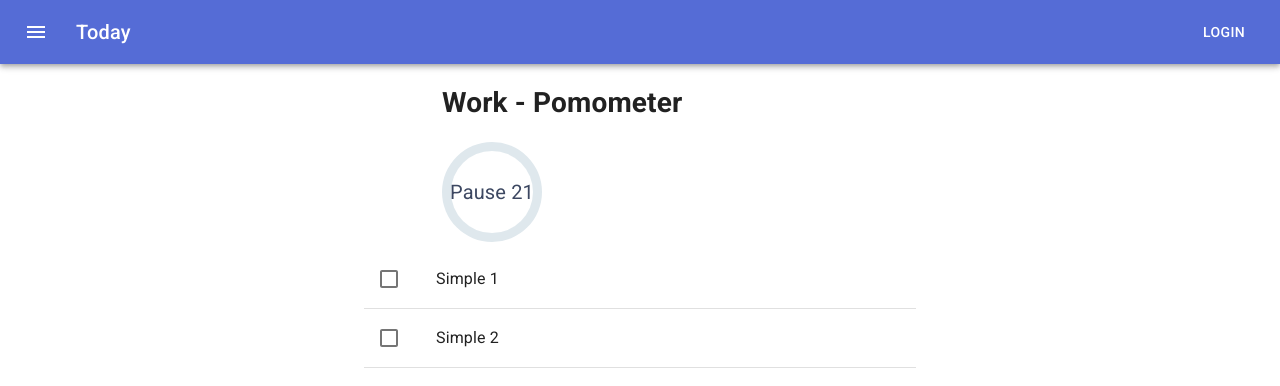
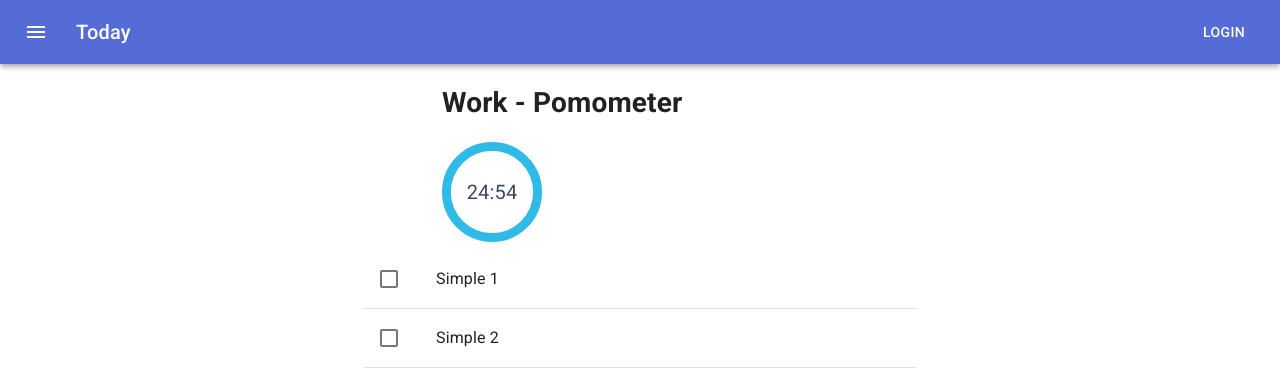
Before and after one commit to sandaemc/playground, a React (Create React App) app: page /projects/123 in a window 1280 px wide. Shown: the top 386 px of the page. Built offline with nearby package versions, Linux system fonts and the light colour scheme.

Commit message:
implemented countdown timer

```diff
--- a/package.json
+++ b/package.json
@@ -3,6 +3,7 @@
   "version": "0.1.0",
   "private": true,
   "devDependencies": {
+    "@types/date-fns": "^2.6.0",
     "@types/jest": "24.0.17",
     "@types/lodash": "^4.14.138",
     "@types/material-ui": "^0.21.7",
@@ -20,6 +21,7 @@
     "apexcharts": "^3.8.5",
     "axios": "^0.19.0",
     "bootstrap": "^4.3.1",
+    "date-fns": "^2.0.1",
     "lodash": "^4.17.15",
     "lowdb": "^1.0.0",
     "react": "^16.9.0",
--- /dev/null
+++ b/src/components/pomodoro.tsx
@@ -0,0 +1,46 @@
+import React, {useState} from "react";
+import {useInterval} from "react-use";
+
+export type PomodoroComponentProps = {
+    onDone: any;
+    initial: number;
+};
+
+export function PomodoroComponent(props: PomodoroComponentProps) {
+    const [minutes, setMinutes] = useState(props.initial);
+    const [seconds, setSeconds] = useState(59);
+
+    useInterval(() => {
+        setSeconds(seconds - 1);
+        if (seconds <= 0) {
+            setSeconds(59);
+            setMinutes(minutes - 1);
+
+            if (minutes <= 0) {
+                props.onDone();
+            }
+        }
+    }, 1000);
+
+    function getPercentage(current: number) {
+        return Math.ceil((current / props.initial) * 100);
+    }
+
+    function pad(value: number) {
+        return value.toString().padStart(2, '0');
+    }
+
+    function formatTime(minutes: number, seconds: number) {
+        return `${pad(minutes)}:${pad(seconds)}`;
+    }
+
+    return (
+        <div className={`c100 p${getPercentage(minutes)} blue`}>
+            <span>{formatTime(minutes, seconds)}</span>
+            <div className="slice">
+                <div className="bar"/>
+                <div className="fill"/>
+            </div>
+        </div>
+    );
+}
--- a/src/components/timer.tsx
+++ b/src/components/timer.tsx
@@ -11,13 +11,11 @@ export function TimerComponent({ initialValue, label, maxValue }: TimerComponent
     const [currentValue, setCurrentValue] = useState(initialValue);
 
     useInterval(() => {
-        console.log(currentValue);
        setCurrentValue(currentValue + 1);
     }, 1000);
 
-
   return (
-    <div className={`c100 p${(currentValue / maxValue) * 100} blue`}>
+    <div className={`c100 p${Math.ceil((currentValue / maxValue) * 100)} blue`}>
       <span>{label} {Math.ceil((currentValue / maxValue) * 100)}</span>
       <div className="slice">
         <div className="bar"/>
--- a/src/pages/project-components/project-view.tsx
+++ b/src/pages/project-components/project-view.tsx
@@ -2,7 +2,8 @@ import React from "react";
 import { createStyles, Theme, makeStyles } from "@material-ui/core/styles";
 import { Project } from "../../model-contracts/project";
 import Container from "@material-ui/core/Container";
-import {TimerComponent} from "../../components/timer";
+import {PomodoroComponent} from "../../components/pomodoro";
+import subMinutes from 'date-fns/subMinutes'
 
 const useStyles = makeStyles((theme: Theme) =>
   createStyles({
@@ -23,8 +24,7 @@ export function ProjectViewComponent({ project }: ProjectViewComponentProps) {
   return (
     <Container maxWidth="xs" className={classes.root}>
       <h1>{project.name}</h1>
-
-        <TimerComponent initialValue={20} maxValue={120} label="Pause"/>
+        <PomodoroComponent initial={24} onDone={() => alert("Allo")}/>
 
     </Container>
   );
```
Also changed, not shown: 1 other file (tests, documents, lock files or other folders).
